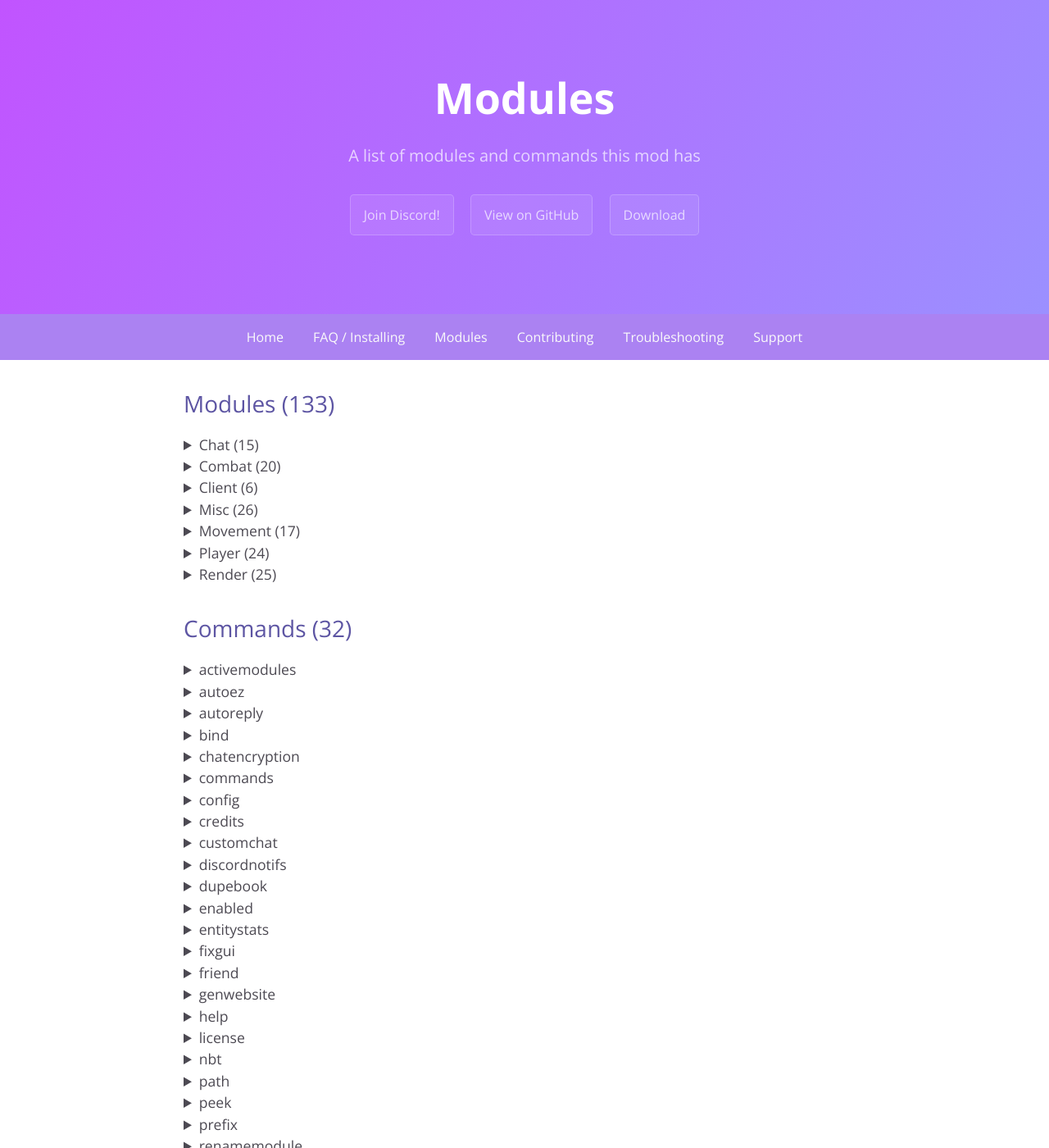
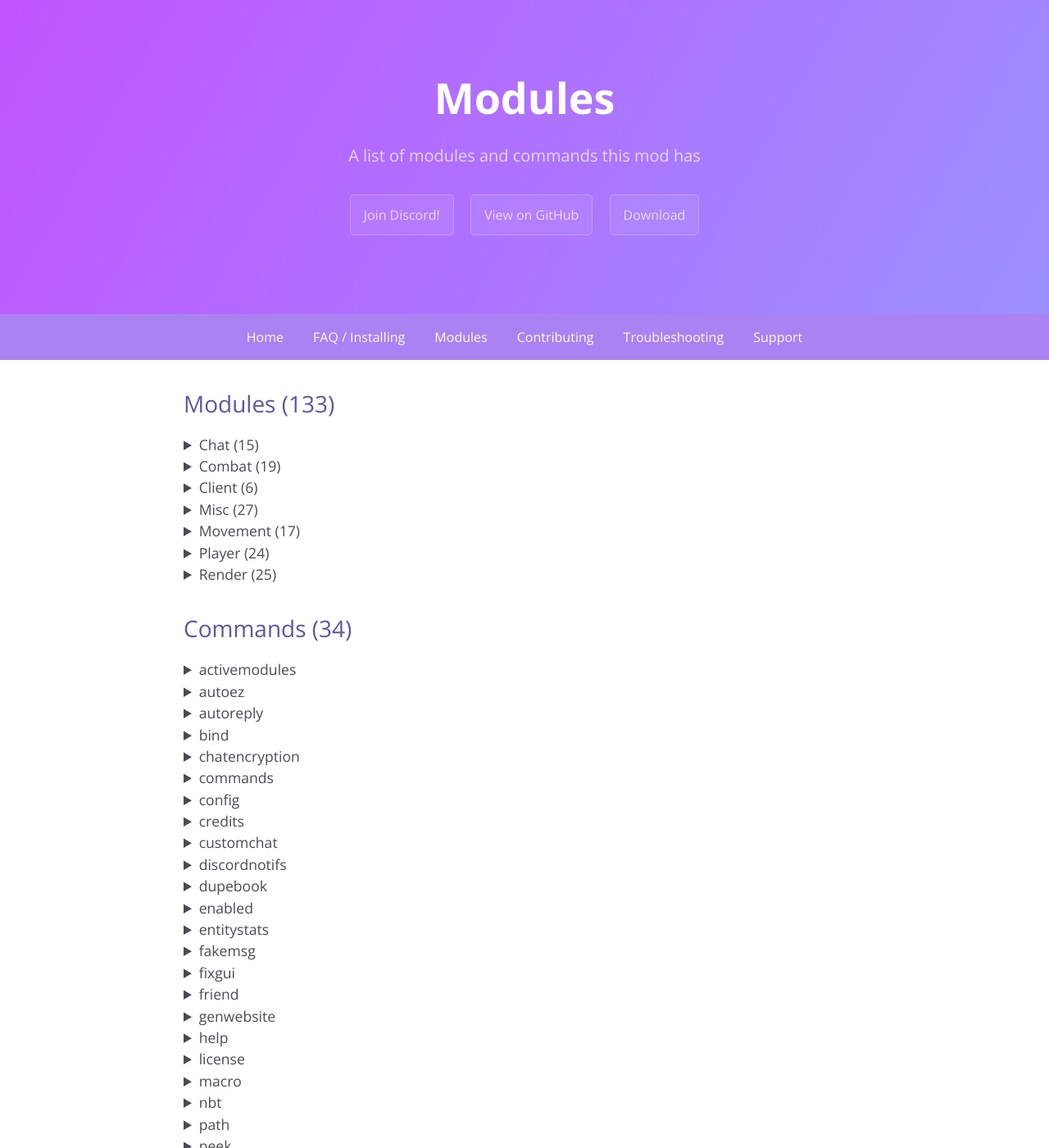
Before and after one commit to kami-blue/website, a Jekyll site: the page built from docs/modules.md, in a window 1280 px wide and 1400 px high. Shown: the whole window at 82% size. Built offline with Jekyll 4.4.1, drawn with Linux system fonts in a browser that asks for light colours.

Commit message:
Update modules page

```diff
--- a/docs/modules.md
+++ b/docs/modules.md
@@ -26,7 +26,7 @@ description: A list of modules and commands this mod has
     </ul></p>
 </details>
 <details>
-    <summary>Combat (20)</summary>
+    <summary>Combat (19)</summary>
     <p><ul>
         <li>AimBot<p><i>Automatically aims at entities for you.</i></p></li>
         <li>AntiChainPop<p><i>Enables Surround when popping a totem</i></p></li>
@@ -55,14 +54,14 @@ description: A list of modules and commands this mod has
     <p><ul>
         <li>ActiveModules<p><i>Configures ActiveModules colours and modes</i></p></li>
         <li>Capes<p><i>Controls the display of KAMI Blue capes</i></p></li>
-        <li>CommandConfig<p><i>Configures PrefixChat and Alias options</i></p></li>
+        <li>CommandConfig<p><i>Configures client chat related stuff</i></p></li>
         <li>InfoOverlay<p><i>Configures the game information overlay</i></p></li>
         <li>InventoryViewer<p><i>Configures Inventory Viewer's options</i></p></li>
         <li>Tooltips<p><i>Displays handy module descriptions in the GUI</i></p></li>
     </ul></p>
 </details>
 <details>
-    <summary>Misc (26)</summary>
+    <summary>Misc (27)</summary>
     <p><ul>
         <li>AntiAFK<p><i>Prevents being kicked for AFK</i></p></li>
         <li>AntiBookKick<p><i>Prevents being kicked by clicking on books</i></p></li>
@@ -174,7 +174,7 @@ description: A list of modules and commands this mod has
     </ul></p>
 </details>
 
-## Commands (32)
+## Commands (34)
 
 <details>
     <summary>activemodules</summary>
@@ -255,6 +255,12 @@ description: A list of modules and commands this mod has
     </ul></p>
 </details>
 <details>
+    <summary>fakemsg</summary>
+    <p><ul>
+        <li>Descriptionless<p><i>Aliases: []</i></p></li>
+    </ul></p>
+</details>
+<details>
     <summary>fixgui</summary>
     <p><ul>
         <li>Allows you to disable the automatic gui positioning<p><i>Aliases: []</i></p></li>
@@ -282,6 +288,12 @@ description: A list of modules and commands this mod has
     <summary>license</summary>
     <p><ul>
         <li>Prints KAMI Blue's license<p><i>Aliases: []</i></p></li>
+    </ul></p>
+</details>
+<details>
+    <summary>macro</summary>
+    <p><ul>
+        <li>Descriptionless<p><i>Aliases: [m]</i></p></li>
     </ul></p>
 </details>
 <details>
```
Also changed, not shown: other parts of docs/modules.md (+6 -6 lines).
